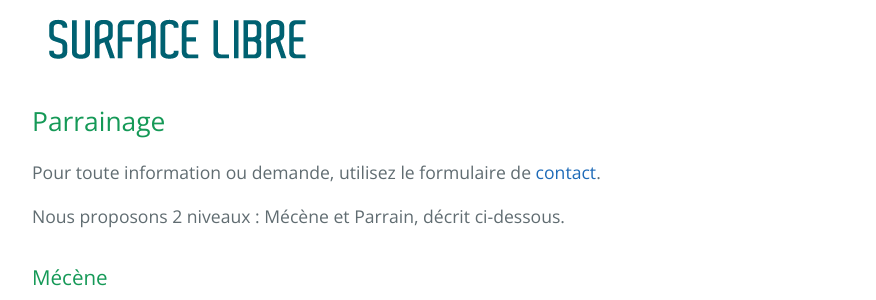
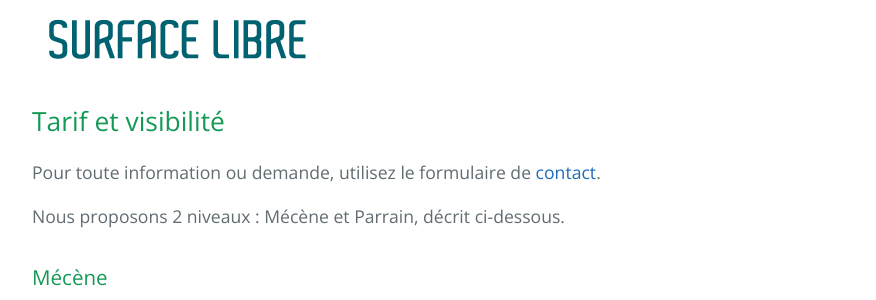
Before and after one commit to OSGeo-fr/QGIS-conf-fr-website, a Jekyll site: the page built from z30_parrainnages.md, in a window 1280 px wide and 900 px high, scrolled down 1555 px. Shown: the part 157-457 px from the top of the window, without its empty margins (192-1068 px from the left). Built offline with Jekyll 4.4.1, drawn with Linux system fonts in a browser that asks for light colours.

Commit message:
Update z30_parrainnages.md

```diff
--- a/z30_parrainnages.md
+++ b/z30_parrainnages.md
@@ -37,7 +37,7 @@ des données. Enfin Geonov dispose d'un pôle formation consacré aux logiciels
 
 [![Surface Libre](https://github.com/OSGeo-fr/QGIS-conf-fr-website/raw/master/images/surfacelibre.png)](http://www.surfacelibre.fr)
 
-## Parrainage
+## Tarif et visibilité
 
 Pour toute information ou demande, utilisez le formulaire de [contact]({{ site.url }}{{ site.baseurl }}/z40_contact.html).
 
```
